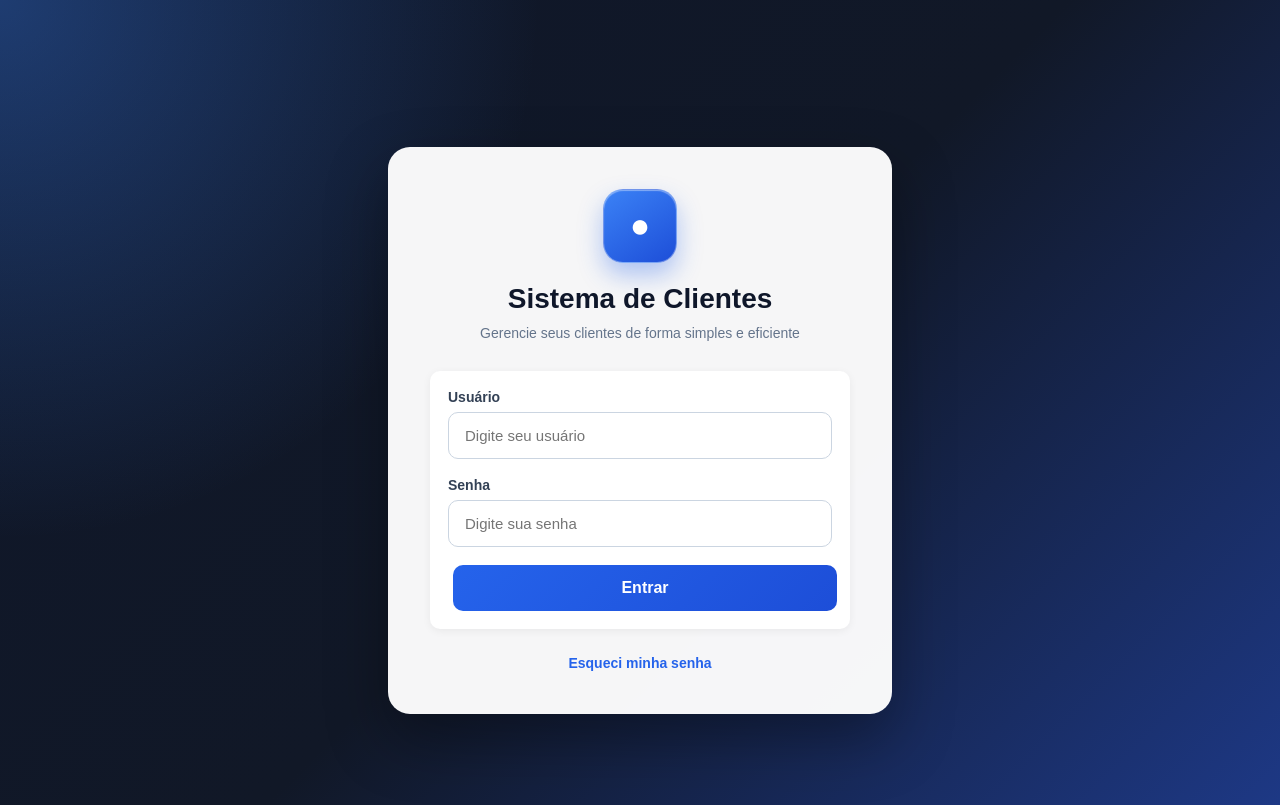
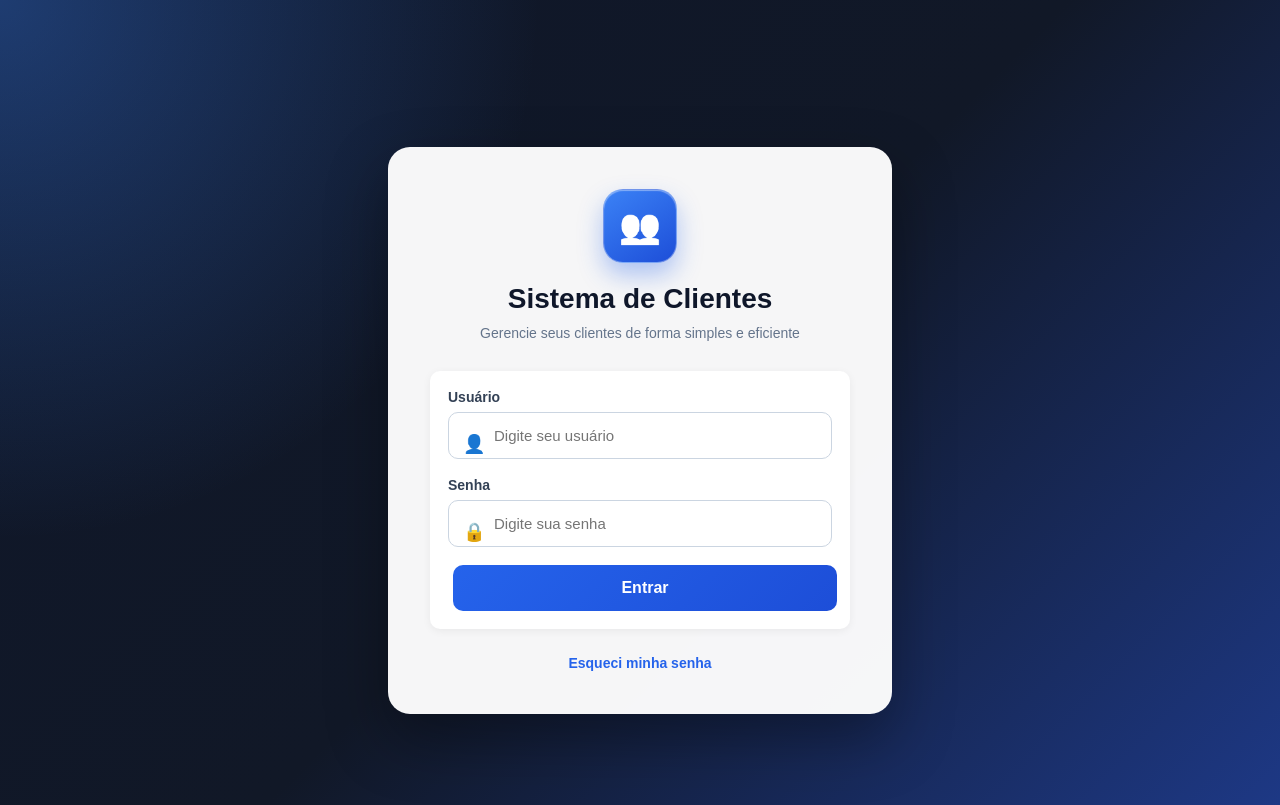
Before and after one commit to DeividiLuccasdev/sistema-clientes-flask, a Flask app: page /login in a window 1280 px wide. Shown: the top 805 px of the page. Run offline with Flask 3, Linux system fonts and the light colour scheme.

Commit message:
Adiciona icones aos campos de login

```diff
--- a/static/css/style.css
+++ b/static/css/style.css
@@ -761,3 +761,20 @@ body {
     width: 300px;
     flex: none;
 }
+.input-login {
+    position: relative;
+    display: flex;
+    align-items: center;
+}
+
+.input-login span {
+    position: absolute;
+    left: 15px;
+    z-index: 2;
+    font-size: 18px;
+}
+
+.input-login input {
+    width: 100%;
+    padding-left: 45px;
+}
--- a/templates/login.html
+++ b/templates/login.html
@@ -16,7 +16,7 @@
 
         <div class="login-header">
        <div class="login-icon">
-    <span class="user-symbol">●</span>
+    <span class="user-symbol">👥</span>
 </div>
 
             <h1>Sistema de Clientes</h1>
@@ -34,21 +34,27 @@
 
             <label>Usuário</label>
 
+            <div class="input-login">
+    <span>👤</span>
     <input
         type="text"
         name="usuario"
         placeholder="Digite seu usuário"
         required
     >
+    </div>
 
             <label>Senha</label>
 
+   <div class="input-login">
+    <span>🔒</span>
     <input
         type="password"
         name="senha"
         placeholder="Digite sua senha"
         required
     >
+    </div>
 
             <button type="submit">
                 Entrar
```
Lines whose indentation alone changed are shown as unchanged.
